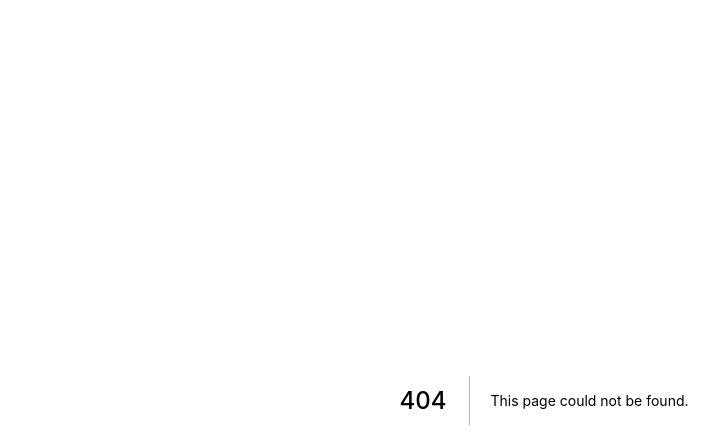
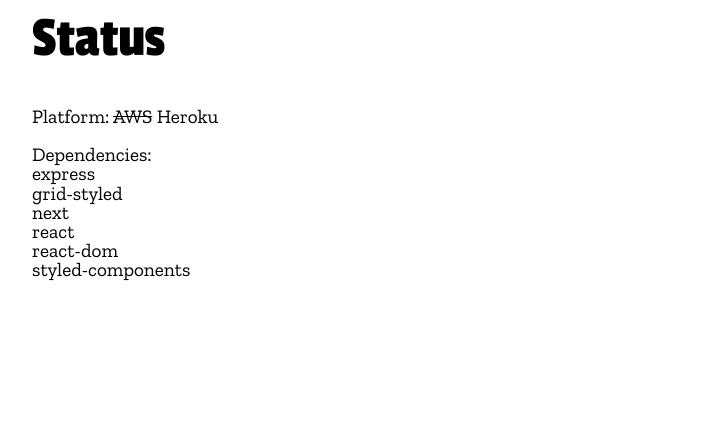
Before and after one commit to roarbb/porto, a Next.js app: page /status in a window 1280 px wide. Before the commit this address had no page. Shown: the top 448 px of the page, without its empty margins (96-815 px from the left). Built offline with nearby package versions, Linux system fonts and the light colour scheme.

Commit message:
Status page + atomic design basics

```diff
--- a/components/Body.js
+++ b/components/Body.js
@@ -1,11 +1,10 @@
-// import React from 'react'
-import Head from 'next/head'
+import { injectGlobal } from 'styled-components';
+import { Container } from './Container'
+import { InnerContainer } from './InnerContainer'
 
-export default ({ children }) => (
-    <div>
-        <Head>
-            {/* Only reset CSS! */}
-            <style>{`
+injectGlobal`
+@import url('https://fonts.googleapis.com/css?family=Passion+One|Zilla+Slab');
+
 html, body, div, span, applet, object, iframe,
 h1, h2, h3, h4, h5, h6, p, blockquote, pre,
 a, abbr, acronym, address, big, cite, code,
@@ -49,8 +48,16 @@
 	border-collapse: collapse;
 	border-spacing: 0;
 }
-            `}</style>
-        </Head>
-        {children}
-    </div>
+* {
+  -webkit-font-smoothing: antialiased;
+  -moz-osx-font-smoothing: grayscale;
+}
+`
+
+export default ({ children }) => (
+	<Container>
+		<InnerContainer>
+			{children}
+		</InnerContainer>
+	</Container>
 )
--- /dev/null
+++ b/components/Container.js
@@ -0,0 +1,7 @@
+import styled from 'styled-components'
+
+export const Container = styled.section`
+    display: flex;
+    justify-content: center;
+    min-height: 100vh;
+`;
--- /dev/null
+++ b/components/H1.js
@@ -0,0 +1,7 @@
+import styled from 'styled-components'
+
+export const H1 = styled.section`
+    font-family: 'Passion One', cursive;
+    font-size: 3em;
+    margin: 10px 0 20px 0;
+`;
--- /dev/null
+++ b/components/InnerContainer.js
@@ -0,0 +1,7 @@
+import styled from 'styled-components'
+
+export const InnerContainer = styled.section`
+    width: 1024px;
+    font-family: 'Zilla Slab', serif;
+    font-size: 1.2em;
+`;
--- /dev/null
+++ b/pages/status.js
@@ -0,0 +1,16 @@
+import React from 'react'
+import Body from '../components/Body'
+import { H1 } from '../components/H1'
+import * as packages from '../package.json'
+
+let deps = Object.keys(packages.dependencies).map((dependency) =>
+    <div key={dependency}>{dependency}</div>
+)
+
+export default () => (
+    <Body>
+        <H1>Status</H1><br/>
+        <b>Platform:</b> <strike>AWS</strike> Heroku<br /><br/>
+        <b>Dependencies:</b> {deps}
+    </Body>
+)
```
Also changed, not shown: components/Theme.js (deleted), 1 other file (tests, documents, lock files or other folders).
